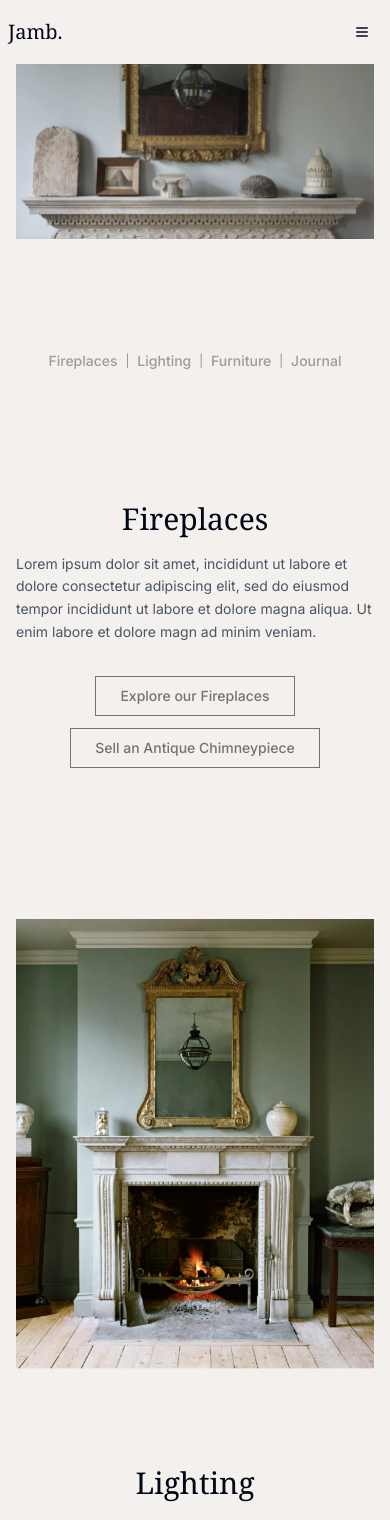
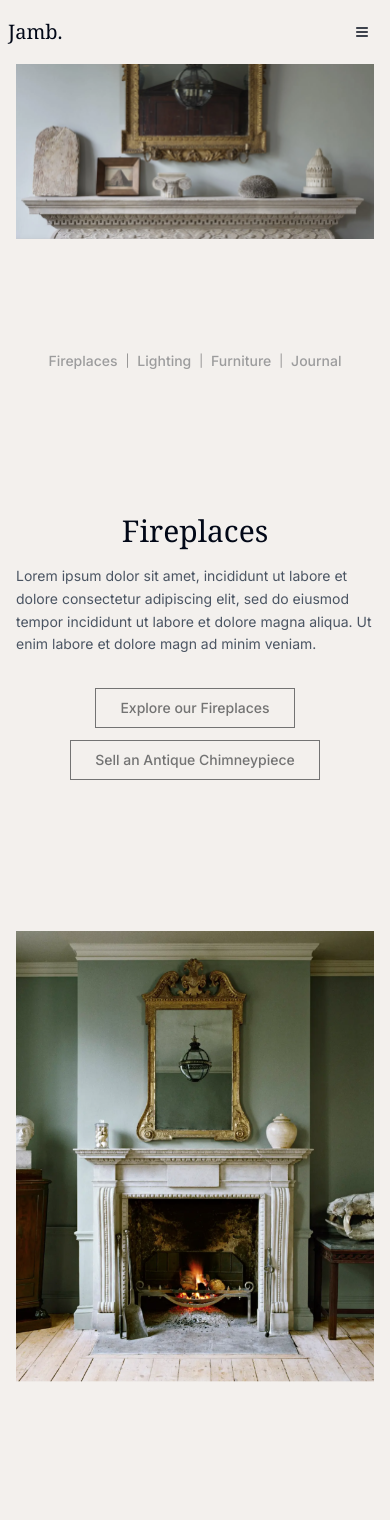
Before and after one commit to upsydedown/jamb, a Next.js app: page / in a window 390 px wide. Shown: the top 1520 px of the page. Built offline with nearby package versions, Linux system fonts and the light colour scheme.

Commit message:
Minor Fixes I

```diff
--- a/src/components/section-component.tsx
+++ b/src/components/section-component.tsx
@@ -56,11 +56,10 @@ export function SectionComponent({
   )
 
   const ImageSection = () => (
-    <div className="relative w-auto h-auto max-w-full max-h-full">
+    <div className="relative w-fit h-fit">
     <Image
       src={image.src || "/placeholder.svg"}
       alt={image.alt}
-      // Only specify 'width'; remove 'height' so the image stays flexible in height
       width={image.width ?? 800}
       height={0}
       className="object-contain"
@@ -73,8 +72,7 @@ export function SectionComponent({
   return (
     <section
       style={{ backgroundColor }}
-      className="flex items-center justify-center mx-auto px-4 md:px-6 py-12 md:py-16 "
-    >
+      className="flex items-center justify-center mx-auto max-w-full w-full h-[990px] px-4 md:px-6 py-12 md:py-16">
       <div className="grid lg:grid-cols-2 gap-[151px] md:gap-[151px] items-center w-full max-w-[1243px] mx-auto">
         {/*
           If you need to support switching the positions of ContentSection and ImageSection
--- a/src/data/sections.ts
+++ b/src/data/sections.ts
@@ -63,6 +63,7 @@ export const grandSection: SectionProps = {
       src: "/images/grandCollection.png",
       alt: "Elegant fireplace with ornate mirror",
     },
+    backgroundColor:"#DFDAD7"
   }
 
 export const subscribeSection: SectionProps = {
```
